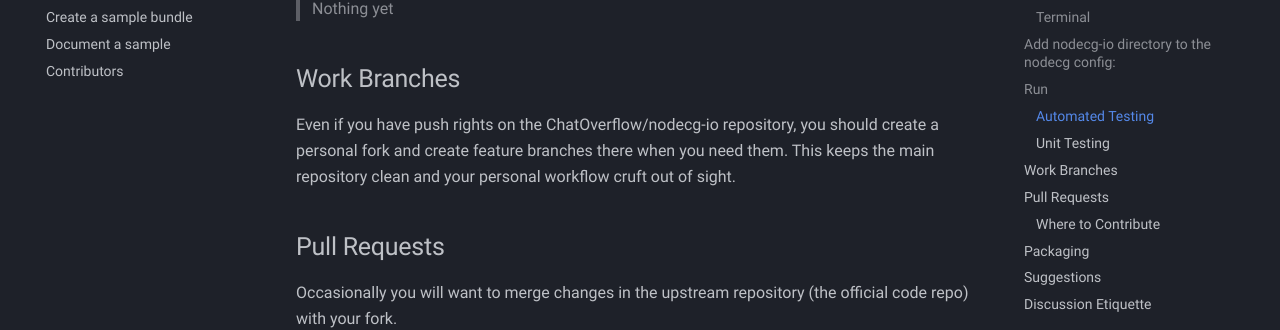
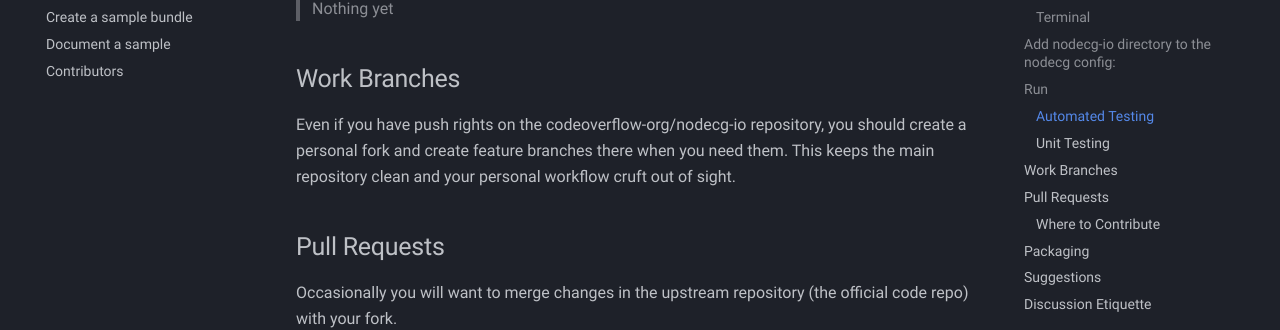
Before and after one commit to codeoverflow-org/nodecg-io-docs, an MkDocs documentation site: the page built from docs/contribute/contribute.md, in a window 1280 px wide and 900 px high, scrolled down 1642 px. Shown: the part 145-475 px from the top of the window. Built offline with MkDocs 1.6.1 and Material for MkDocs 9.7.7, drawn with Linux system fonts in a browser that asks for light colours; comment, search, counter and statistics services are not loaded.

Commit message:
Fix org name

```diff
--- a/docs/contribute/contribute.md
+++ b/docs/contribute/contribute.md
@@ -67,7 +67,7 @@ To test the changes you simply need to start/restart nodecg.
 
 ## Work Branches
 
-Even if you have push rights on the ChatOverflow/nodecg-io repository, you should create a personal fork and create feature branches there when you need them. This keeps the main repository clean and your personal workflow cruft out of sight.
+Even if you have push rights on the codeoverflow-org/nodecg-io repository, you should create a personal fork and create feature branches there when you need them. This keeps the main repository clean and your personal workflow cruft out of sight.
 
 ## Pull Requests
 
```
